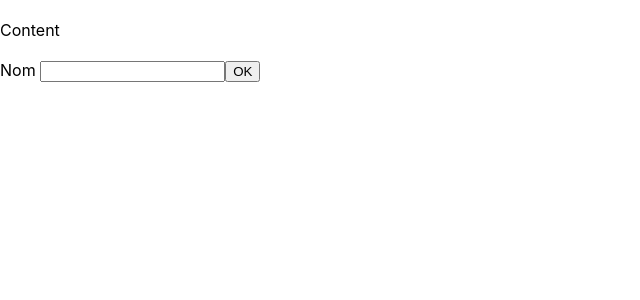
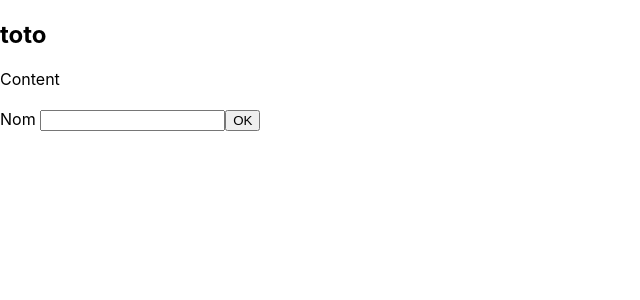
Before and after one commit to Kazetus/dsi-front, a React (Create React App) app: page / in a window 1280 px wide. Shown: the top 300 px of the page, without its empty margins (0-640 px from the left). Built offline with nearby package versions, Linux system fonts and the light colour scheme.

Commit message:
update title

```diff
--- a/src/App.js
+++ b/src/App.js
@@ -6,7 +6,7 @@
   return (
     <BrowserRouter>
       <Routes>
-        <Route path="/" element={<Content />}/>
+        <Route path="/" element={<Content title="toto" />}/>
       </Routes>
     </BrowserRouter>
   );
```
